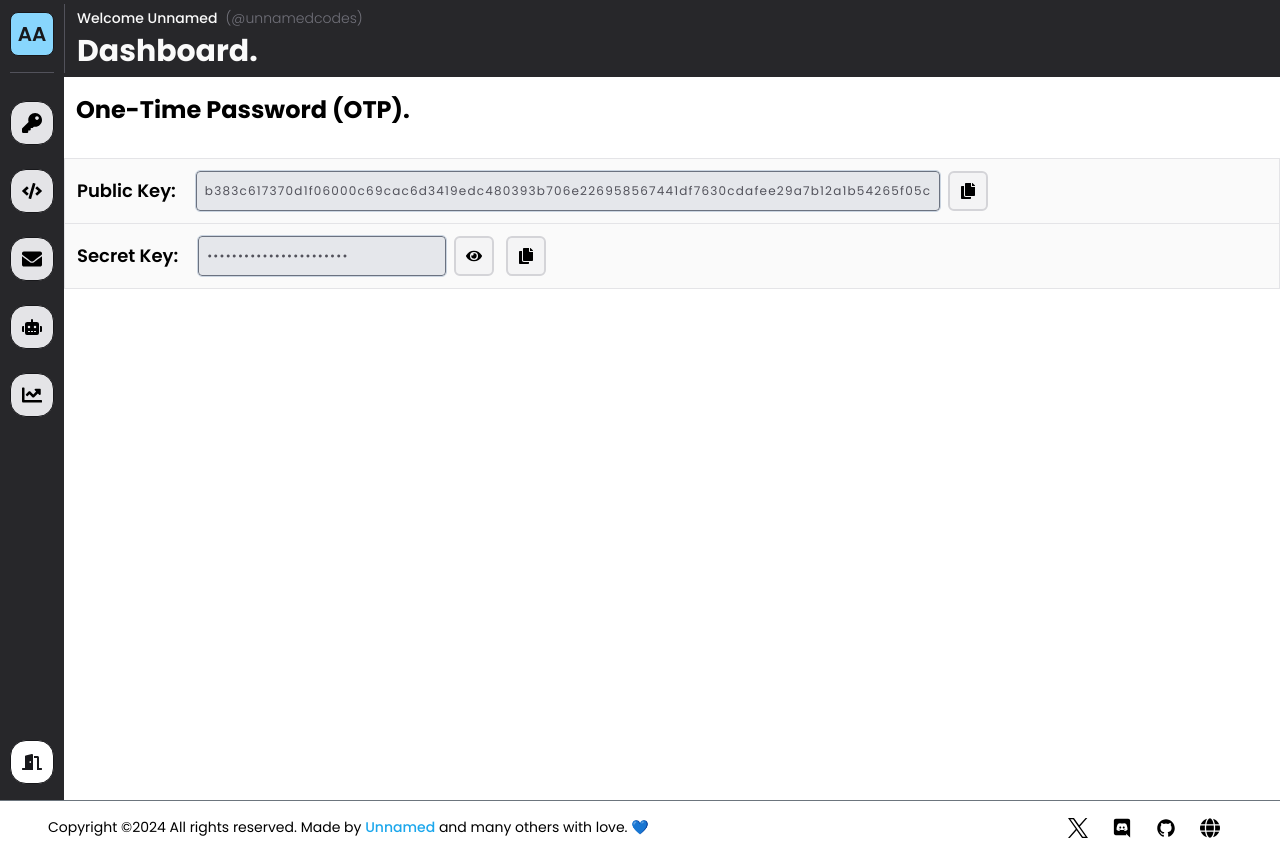
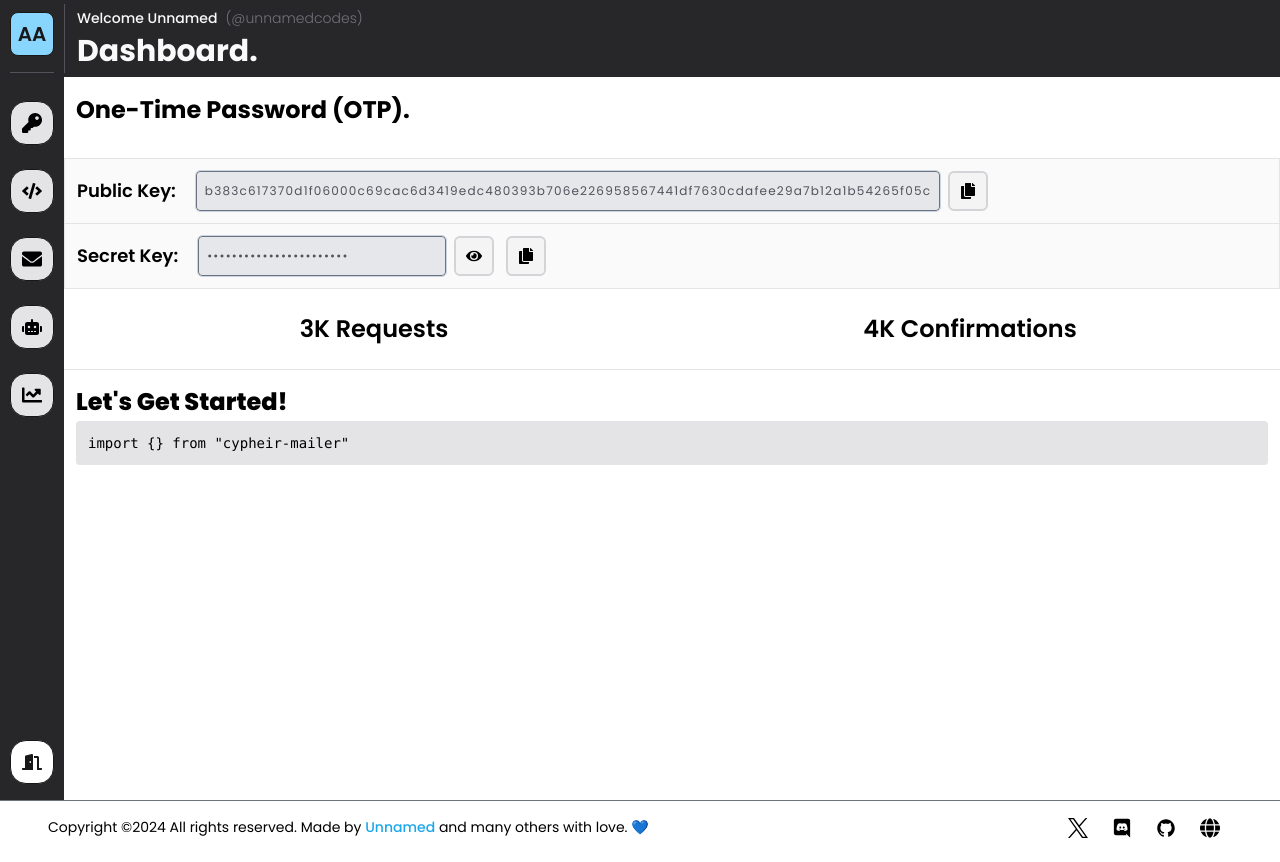
Before and after one commit to unnamed-lab/cypheir-mail-web, a Next.js app: page /dashboard/passcode in a window 1280 px wide. Built offline with nearby package versions, Linux system fonts and the light colour scheme.

Commit message:
feat(inline documentation component): begin to build documentation section

```diff
--- a/src/app/dashboard/passcode/page.tsx
+++ b/src/app/dashboard/passcode/page.tsx
@@ -1,5 +1,6 @@
+import { Documentation } from '@/components/layout';
 import { Header } from '@/components/ui/dashboard';
-import { KeyContainer } from '@/components/ui/dashboard/passcode';
+import { KeyContainer, OTPStats } from '@/components/ui/dashboard/passcode';
 
 export default function Passcode() {
   return (
@@ -12,6 +13,7 @@ export default function Passcode() {
           'b383c617370d1f06000c69cac6d3419edc480393b706e226958567441df7630cdafee29a7b12a1b54265f05c36b97fed21a630fe7fdd6313ab27ce03c****'
         }
         name={'otp_public'}
+        inputClass="flex-grow"
       />
       <KeyContainer
         title={'Secret Key'}
@@ -20,6 +22,16 @@ export default function Passcode() {
         name={'otp_secret'}
         inputClass={'w-6/12 md:w-3/12'}
       />
+      <OTPStats
+        className="border-b border-b-zinc-200"
+        data={{ request: 3000, confirm: 4300 }}
+      />
+      <Documentation>
+        <h1>{`Let's Get Started`}!</h1>
+        <p>
+          <code>{`import {} from "cypheir-mailer"`}</code>
+        </p>
+      </Documentation>
     </section>
   );
 }
--- a/src/components/forms/keyBox.tsx
+++ b/src/components/forms/keyBox.tsx
@@ -33,11 +33,11 @@ export default function KeyBox({
   };
 
   return (
-    <div className="w-fill flex flex-wrap gap-1 md:w-10/12 md:flex-nowrap">
+    <div className="flex w-full flex-wrap gap-1 md:w-10/12 md:flex-nowrap">
       <input
         disabled
         className={twMerge(
-          'form-input-text w-fit flex-1 flex-shrink grow text-xs tracking-widest text-zinc-600 md:w-9/12 md:flex-none md:grow-0',
+          'form-input-text w-fit flex-grow text-xs tracking-widest text-zinc-600 md:w-9/12 md:flex-none md:grow-0',
           className
         )}
         type={(showText && 'text') || inputType}
--- /dev/null
+++ b/src/components/layout/documentation.tsx
@@ -0,0 +1,37 @@
+import React, { ReactElement, ReactNode } from 'react';
+import { IHighlightCodeProps } from '../types/interface';
+
+export default function Documentation({ children }: {children: any}) {
+  //   console.log(children);
+  const keywords = ['function', 'if', 'else', ' while', 'for', 'return'];
+
+  const styleWord = (text: string, colour: string = '#ff69b4') => {
+    return <span style={{ color: colour, fontWeight: 'bold' }}>{text}</span>;
+  };
+
+  const highlightText = (node: ReactNode): any => {
+    if (typeof node === 'string') {
+      return node
+        .split('')
+        .map((word) => {
+          if (keywords.includes(word)) {
+            return styleWord(word);
+          } else {
+            return word;
+          }
+        })
+        .join('');
+    } else if (React.isValidElement(node)) {
+      return React.cloneElement(node);
+    } else {
+      return node;
+    }
+  };
+
+  return (
+    <section className="documentation-container">
+      {/* {highlightText(children)} */}
+      {children}
+    </section>
+  );
+}
--- a/src/components/layout/index.ts
+++ b/src/components/layout/index.ts
@@ -2,3 +2,4 @@ export { default as Footer } from './footer';
 export { default as Nav } from './home_nav';
 export { default as AuthNav } from './auth_nav';
 export { default as DashboardNav } from './dashboard_nav';
+export { default as Documentation } from './documentation';
--- a/src/components/types/interface.ts
+++ b/src/components/types/interface.ts
@@ -1,3 +1,4 @@
+import React from 'react';
 import { TKeyBoxType } from './types';
 
 export interface ITableData {
@@ -106,3 +107,7 @@ export interface IKeyContainer {
   name: string;
   inputClass?: string;
 }
+
+export interface IHighlightCodeProps {
+  children: React.ReactNode | React.ReactNode[];
+}
--- a/src/components/ui/dashboard/passcode/index.ts
+++ b/src/components/ui/dashboard/passcode/index.ts
@@ -1 +1,2 @@
 export { default as KeyContainer } from './key_container';
+export { default as OTPStats } from './otp_stats';
--- /dev/null
+++ b/src/components/ui/dashboard/passcode/otp_stats.tsx
@@ -0,0 +1,24 @@
+import { roundNumApprox } from '@/utils/numerial';
+import { twMerge } from 'tailwind-merge';
+
+export default function OTPStats({
+  data,
+  className,
+}: {
+  data: { request: number; confirm: number };
+  className?: string;
+}) {
+  const { request, confirm } = data;
+  return (
+    <section
+      className={twMerge('grid w-full px-3 py-3 md:grid-cols-2', className)}
+    >
+      <div className="text-center text-xl md:text-2xl font-semibold my-3">
+        {roundNumApprox(request)} Request{request > 1 ? 's' : ''}
+      </div>
+      <div className="text-center text-xl md:text-2xl font-semibold my-3">
+        {roundNumApprox(confirm)} Confirmation{confirm > 1 ? 's' : ''}
+      </div>
+    </section>
+  );
+}
--- a/src/styles/css/global.css
+++ b/src/styles/css/global.css
@@ -1,4 +1,4 @@
-@import url('https://fonts.googleapis.com/css2?family=Poppins:ital,wght@0,100;0,200;0,300;0,400;0,500;0,600;0,700;0,800;0,900;1,200;1,300;1,400;1,500;1,600;1,700;1,900&display=swap');
+@import url("https://fonts.googleapis.com/css2?family=Poppins:ital,wght@0,100;0,200;0,300;0,400;0,500;0,600;0,700;0,800;0,900;1,200;1,300;1,400;1,500;1,600;1,700;1,900&display=swap");
 @tailwind base;
 @tailwind components;
 @tailwind utilities;
@@ -8,6 +8,33 @@
   }
   .form-key-btn {
     @apply mx-1 flex h-10 w-10 grow-0 cursor-pointer items-center justify-center rounded-md border-2 border-zinc-300 bg-zinc-100 p-2 transition-all duration-500 ease-in-out hover:bg-zinc-200;
+  }
+  .documentation-container {
+    @apply h-auto max-h-[40dvh] w-full overflow-y-scroll p-3 text-sm;
+  }
+  .documentation-container h1 {
+    @apply text-2xl font-extrabold;
+  }
+  .documentation-container h2 {
+    @apply text-xl font-bold;
+  }
+  .documentation-container h3 {
+    @apply text-lg font-bold;
+  }
+  .documentation-container h4 {
+    @apply text-base font-semibold;
+  }
+  .documentation-container h5 {
+    @apply text-sm font-semibold;
+  }
+  .documentation-container h6 {
+    @apply text-xs font-semibold;
+  }
+  .documentation-container code {
+    @apply flex flex-wrap w-full text-sm rounded bg-zinc-200 p-3 font-mono;
+  }
+  .documentation-container img {
+    @apply w-full h-auto border-b border-b-4 border-b-secondary;
   }
 }
 :root {
@@ -21,7 +48,7 @@
   }
 }
 :root * {
-  font-family: 'Poppins', 'Century Gothic', sans-serif;
+  font-family: "Poppins", "Century Gothic", sans-serif;
 }
 :root h1 {
   margin-block-start: var(--heading-space);
@@ -60,10 +87,7 @@
   color: #000;
   background-color: #f8f9fa;
   text-align: center;
-  transition:
-    color 400ms ease,
-    background-color 400ms ease,
-    border-radius 300ms ease;
+  transition: color 400ms ease, background-color 400ms ease, border-radius 300ms ease;
 }
 .btn:hover {
   background-color: #dee2e6;
@@ -80,8 +104,7 @@
   background-color: #1ca7ec;
   color: #fff;
 }
-.btn.primary:hover,
-.btn.primary:focus {
+.btn.primary:hover, .btn.primary:focus {
   outline: 1px solid #1ca7ec;
   background-color: var(--transparent-bg) !important;
   color: #1ca7ec;
@@ -95,8 +118,7 @@
   background-color: #212121;
   color: white;
 }
-.btn.dark:hover,
-.btn.dark:focus {
+.btn.dark:hover, .btn.dark:focus {
   outline: 1px solid #0e0f0f;
   background-color: white;
   color: #0e0f0f;
@@ -167,8 +189,7 @@
 .error .error_container .error_item a {
   color: #1ca7ec;
 }
-.error .error_container .error_item a:hover,
-.error .error_container .error_item a:focus {
+.error .error_container .error_item a:hover, .error .error_container .error_item a:focus {
   color: #88d6fd;
 }
 
--- a/src/styles/scss/components/_tailwind.scss
+++ b/src/styles/scss/components/_tailwind.scss
@@ -10,4 +10,40 @@
   .form-key-btn {
     @apply mx-1 flex h-10 w-10 grow-0 cursor-pointer items-center justify-center rounded-md border-2 border-zinc-300 bg-zinc-100 p-2 transition-all duration-500 ease-in-out hover:bg-zinc-200;
   }
+
+  .documentation-container {
+    @apply h-auto max-h-[40dvh] w-full overflow-y-scroll p-3 text-sm;
+
+    h1 {
+      @apply text-2xl font-extrabold;
+    }
+
+    h2 {
+      @apply text-xl font-bold;
+    }
+
+    h3 {
+      @apply text-lg font-bold;
+    }
+
+    h4 {
+      @apply text-base font-semibold;
+    }
+
+    h5 {
+      @apply text-sm font-semibold;
+    }
+
+    h6 {
+      @apply text-xs font-semibold;
+    }
+
+    code {
+      @apply flex flex-wrap w-full text-sm rounded bg-zinc-200 p-3 font-mono;
+    }
+
+    img {
+      @apply w-full h-auto border-b border-b-4 border-b-secondary;
+    }
+  }
 }
--- a/tailwind.config.ts
+++ b/tailwind.config.ts
@@ -8,10 +8,10 @@ const config: Config = {
     './src/app/**/*.{js,ts,jsx,tsx,mdx}',
   ],
   theme: {
-    fontFamily: {
-      poppins: ['Poppins', 'sans-serif'],
-    },
     extend: {
+      fontFamily: {
+        poppins: ['Poppins', 'sans-serif'],
+      },
       colors: {
         primary: '#1ca7ec',
         secondary: '#88d6fd',
```
Also changed, not shown: 1 other file (tests, documents, lock files or other folders).
